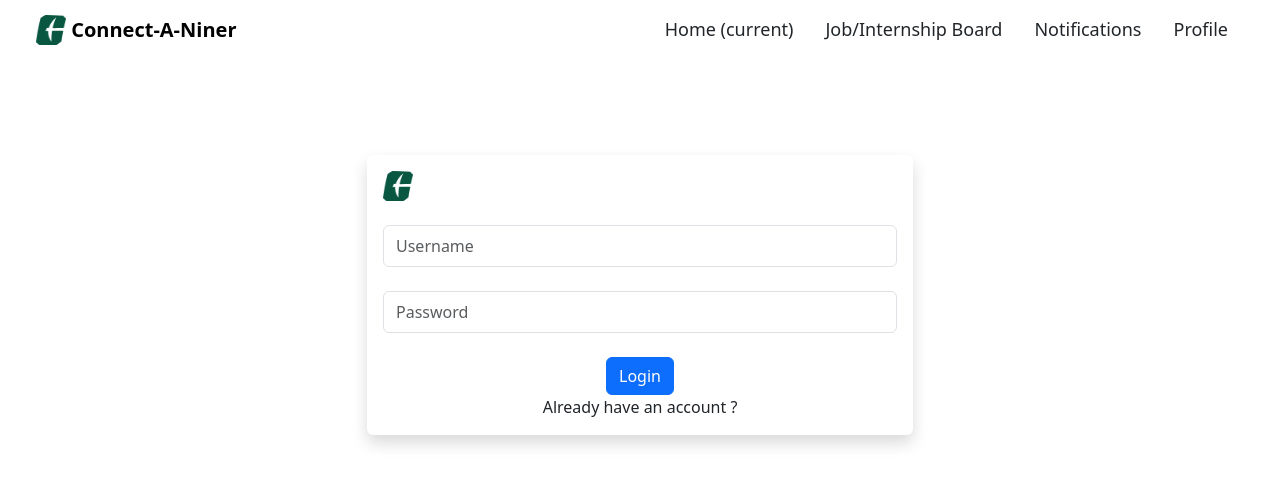
After one commit to darellsam/SoftwareEngineeringProj, a Django app: template sweProj/base/templates/base/login.html in a window 1280 px wide. The commit adds this page. Shown: the top 485 px of the page. Run offline with Django 5.2, Linux system fonts and the light colour scheme; the template is opened without the code that fills it, so the values that code supplies are empty.

Commit message:
Basic login page setup

```diff
--- /dev/null
+++ b/sweProj/base/templates/base/login.html
@@ -0,0 +1,28 @@
+{% extends 'base.html' %}
+{% load static %}
+
+{% block content %}
+
+<section>
+  <div class="container mt-5 pt-5">
+    <div class="row">
+      <div class="col-12 col-sm-7 col-md-6 m-auto">
+        <div class="card border-0 shadow">
+          <div class="card-body">
+            <img src="{% static 'images/UnccLogo.png' %}" width="30" height="30" class="d-inline-block align-top" alt="UnccLogo">
+            <form action="">
+              <input type="text" name="" id="" class="form-control my-4 py-2" placeholder="Username" />
+              <input type="text" name="" id="" class="form-control my-4 py-2" placeholder="Password" />
+              <div class="text-center mt-3">
+                <button class="btn btn-primary">Login</button>
+                <a href="#" class="nav-link">Already have an account ?</a>
+              </div>
+            </form>
+          </div>
+        </div>
+      </div>
+    </div>
+  </div>
+</section>
+
+{% endblock %}
--- a/sweProj/base/templates/base/oppComp.html
+++ b/sweProj/base/templates/base/oppComp.html
@@ -31,6 +31,7 @@
           Penatibus hendrerit eleifend curabitur primis inceptos facilisi est, aenean diam tortor posuere non ridiculus neque parturient, tincidunt cursus curae facilisis litora lacus.
           "</p>
 
+
       </div>
 
       <p>List of new opportunities...</p>
--- a/sweProj/base/views.py
+++ b/sweProj/base/views.py
@@ -5,6 +5,7 @@ def home(request):
     return render(request, 'base/home.html')
 
 def loginPage(request):
-    return render(request, 'login.html')
+
+    return render(request, 'base/login.html')
 
 # Create your views here.
--- a/sweProj/sweProj/settings.py
+++ b/sweProj/sweProj/settings.py
@@ -122,7 +122,7 @@ MEDIA_URL = '/images/'
 STATIC_URL = '/static/'
 
 STATICFILES_DIRS = [
-    BASE_DIR / "static",
+    BASE_DIR / 'sweProj/static',
 ]
 
 MEDIA_ROOT = BASE_DIR / "static/images"
--- a/sweProj/templates/base.html
+++ b/sweProj/templates/base.html
@@ -1,6 +1,6 @@
-{% load static %}
 
 <!DOCTYPE html>
+{% load static %}
 <html lang="en">
 <head>
     <meta charset="UTF-8">
--- a/sweProj/templates/navbar.html
+++ b/sweProj/templates/navbar.html
@@ -1,9 +1,11 @@
+{% load static %}
+
 {% block content %}
 
 	<nav class="navbar navbar-expand-lg navbar-light bg-white pt-2">
 		<div class="container-fluid">
 			<a class="navbar-brand ps-4 fw-bold" href="#" >
-				<img src="static/images/UnccLogo.png" width="30" height="30" class="d-inline-block align-top" alt="">
+				<img src="{% static 'images/UnccLogo.png' %}" width="30" height="30" class="d-inline-block align-top" alt="">
 				Connect-A-Niner
 			</a>
 			<button class="navbar-toggler" type="button" data-toggle="collapse" data-target="#navbarNavAltMarkup" aria-controls="navbarNavAltMarkup" aria-expanded="false" aria-label="Toggle navigation">
```
Also changed, not shown: sweProj/templates/login.html (deleted, +0 -21 lines).
